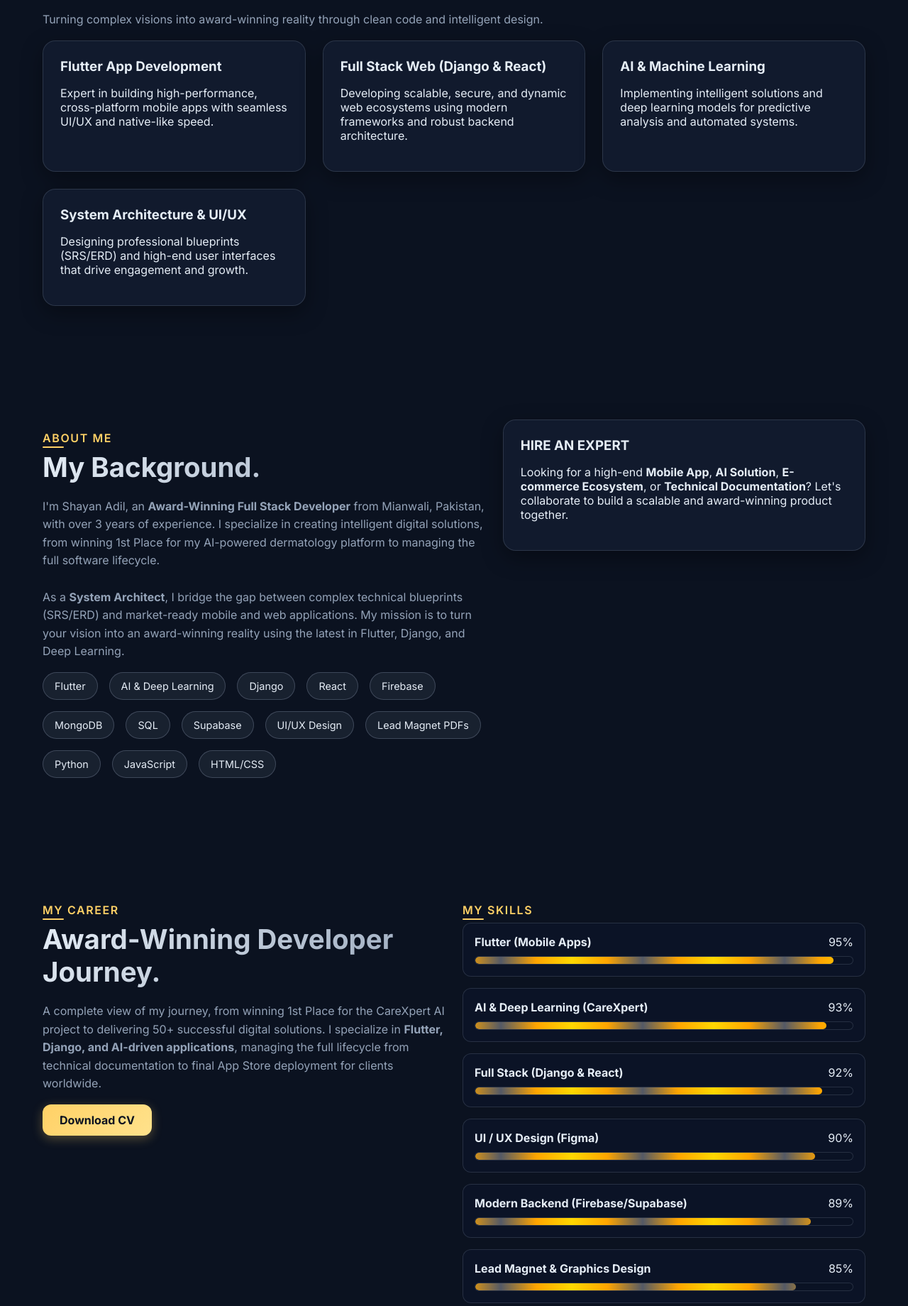
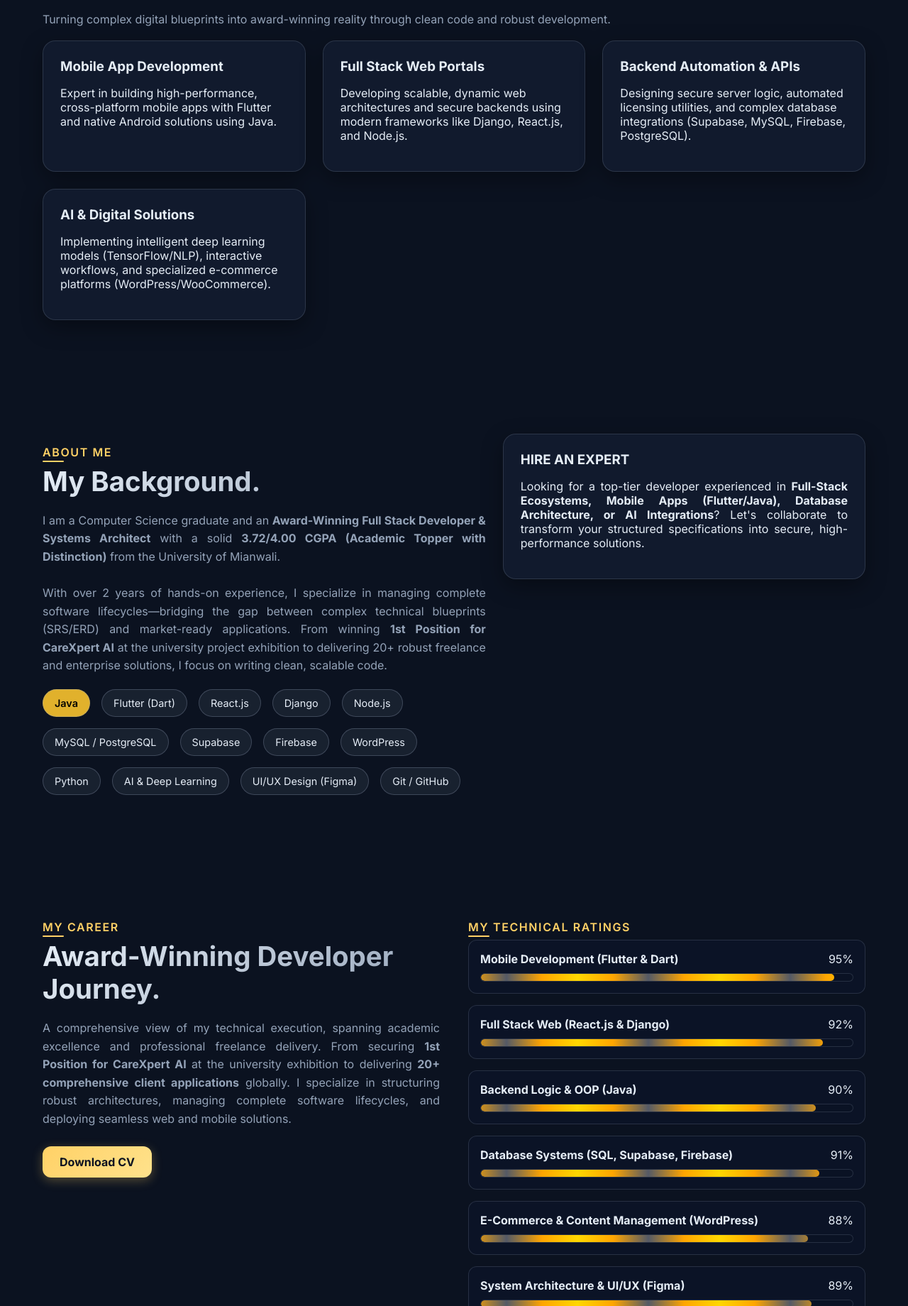
Before and after one commit to ShayanKhan183/ShayanAdil.tech, a plain HTML site: page index.html in a window 1280 px wide. Shown: the part 960-2800 px from the top of the page at 71% size. Drawn offline with Linux system fonts and the light colour scheme.

Commit message:
Add files via upload

```diff
--- a/index.html
+++ b/index.html
@@ -48,9 +48,14 @@
         <span class="badge">I Am</span>
         <h1>SHAYAN ADIL KHAN.</h1>
         <p>
-  Award-Winning <strong>Full Stack Developer & Flutter Specialist</strong> with 3+ years of experience.
-  1st Place Winner for CareXpert AI, delivering modern websites, mobile apps, and intelligent digital solutions
-  from SRS documentation to final deployment.
+
+
+
+Award-Winning <strong>Full Stack Developer & Systems Architect</strong> with 2+ years of experience.
+1st Place Winner for CareXpert AI, delivering modern web portals, cross-platform mobile apps, and intelligent digital solutions from technical blueprints to final deployment.
+
+
+
 </p>
         <div class="cta">
           <a class="btn" href="#portfolio">See Portfolio</a>
@@ -62,11 +67,11 @@
             <div class="lab">Years Of Experience</div>
           </div>
           <div class="stat animate-on-scroll fade-up" style="animation-delay: 0.2s;">
-            <div class="num">20+</div>
+            <div class="num">10+</div>
             <div class="lab">Businesses Served</div>
           </div>
           <div class="stat animate-on-scroll fade-up" style="animation-delay: 0.3s;">
-            <div class="num">50+</div>
+            <div class="num">40+</div>
             <div class="lab">Successful Projects</div>
           </div>
           <div class="stat animate-on-scroll fade-up" style="animation-delay: 0.4s;">
@@ -85,118 +90,111 @@
     <div class="animate-on-scroll fade-up">
       <p class="lead">Services</p>
       <h2 class="title">My Expertise Area.</h2>
-      <p class="sub">Turning complex visions into award-winning reality through clean code and intelligent design.</p>
+      <p class="sub">Turning complex digital blueprints into award-winning reality through clean code and robust development.</p>
     </div>
     <div class="grid">
       <article class="card animate-on-scroll fade-up" style="animation-delay: 0.4s;">
-        <h3>Flutter App Development</h3>
-        <p>Expert in building high-performance, cross-platform mobile apps with seamless UI/UX and native-like speed.</p>
+        <h3>Mobile App Development</h3>
+        <p>Expert in building high-performance, cross-platform mobile apps with Flutter and native Android solutions using Java.</p>
       </article>
       <article class="card animate-on-scroll fade-up" style="animation-delay: 0.5s;">
-        <h3>Full Stack Web (Django & React)</h3>
-        <p>Developing scalable, secure, and dynamic web ecosystems using modern frameworks and robust backend architecture.</p>
+        <h3>Full Stack Web Portals</h3>
+        <p>Developing scalable, dynamic web architectures and secure backends using modern frameworks like Django, React.js, and Node.js.</p>
       </article>
       <article class="card animate-on-scroll fade-up" style="animation-delay: 0.6s;">
-        <h3>AI & Machine Learning</h3>
-        <p>Implementing intelligent solutions and deep learning models for predictive analysis and automated systems.</p>
+        <h3>Backend Automation & APIs</h3>
+        <p>Designing secure server logic, automated licensing utilities, and complex database integrations (Supabase, MySQL, Firebase, PostgreSQL).</p>
       </article>
       <article class="card animate-on-scroll fade-up" style="animation-delay: 0.7s;">
-        <h3>System Architecture & UI/UX</h3>
-        <p>Designing professional blueprints (SRS/ERD) and high-end user interfaces that drive engagement and growth.</p>
+        <h3>AI & Digital Solutions</h3>
+        <p>Implementing intelligent deep learning models (TensorFlow/NLP), interactive workflows, and specialized e-commerce platforms (WordPress/WooCommerce).</p>
       </article>
     </div>
   </div>
 </section>
 <!-- ==================== ABOUT ==================== -->
-
 <section id="about" class="section about">
   <div class="container grid" style="grid-template-columns:1.1fr .9fr; align-items:start">
     <div class="animate-on-scroll fade-left">
       <p class="lead">About Me</p>
       <h2 class="title">My Background.</h2>
-      <p class="sub">
-        I'm Shayan Adil, an <strong>Award-Winning Full Stack Developer</strong> from Mianwali, Pakistan, with over 3 years of experience.
-        I specialize in creating intelligent digital solutions, from winning 1st Place for my AI-powered dermatology platform to managing the full software lifecycle.
+      <p class="sub" style="text-align: justify; line-height: 1.6;">
+        I am a Computer Science graduate and an <strong>Award-Winning Full Stack Developer & Systems Architect</strong> with a solid <strong>3.72/4.00 CGPA (Academic Topper with Distinction)</strong> from the University of Mianwali.
         <br><br>
-        As a <strong>System Architect</strong>, I bridge the gap between complex technical blueprints (SRS/ERD) and market-ready mobile and web applications.
-        My mission is to turn your vision into an award-winning reality using the latest in Flutter, Django, and Deep Learning.
+        With over 2 years of hands-on experience, I specialize in managing complete software lifecycles—bridging the gap between complex technical blueprints (SRS/ERD) and market-ready applications. From winning <strong>1st Position for CareXpert AI</strong> at the university project exhibition to delivering 20+ robust freelance and enterprise solutions, I focus on writing clean, scalable code.
       </p>
 
-      <div class="skills">
-        <span class="chip">Flutter</span>
+      <div class="skills" style="margin-top: 20px;">
+        <span class="chip" style="background: #e1b12c; color: #000; font-weight: 600;">Java</span>
+        <span class="chip">Flutter (Dart)</span>
+        <span class="chip">React.js</span>
+        <span class="chip">Django</span>
+        <span class="chip">Node.js</span>
+        <span class="chip">MySQL / PostgreSQL</span>
+        <span class="chip">Supabase</span>
+        <span class="chip">Firebase</span>
+        <span class="chip">WordPress</span>
+        <span class="chip">Python</span>
         <span class="chip">AI & Deep Learning</span>
-        <span class="chip">Django</span>
-        <span class="chip">React</span>
-        <span class="chip">Firebase</span>
-        <span class="chip">MongoDB</span>
-        <span class="chip">SQL</span>
-        <span class="chip">Supabase</span>
-        <span class="chip">UI/UX Design</span>
-        <span class="chip">Lead Magnet PDFs</span>
-        <span class="chip">Python</span>
-        <span class="chip">JavaScript</span>
-        <span class="chip">HTML/CSS</span>
+        <span class="chip">UI/UX Design (Figma)</span>
+        <span class="chip">Git / GitHub</span>
       </div>
     </div>
 
-    <aside class="card animate-on-scroll fade-right">
+    <aside class="card animate-on-scroll fade-right" style="text-align: justify;">
       <h3>HIRE AN EXPERT</h3>
       <p>
-        Looking for a high-end <strong>Mobile App</strong>, <strong>AI Solution</strong>, <strong>E-commerce Ecosystem</strong>, or <strong>Technical Documentation</strong>?
-        Let's collaborate to build a scalable and award-winning product together.
+        Looking for a top-tier developer experienced in <strong>Full-Stack Ecosystems, Mobile Apps (Flutter/Java), Database Architecture, or AI Integrations</strong>? Let's collaborate to transform your structured specifications into secure, high-performance solutions.
       </p>
     </aside>
   </div>
 </section>
-
 <!-- ==================== CAREER + SKILLS ==================== -->
 <section id="career" class="section">
-  <div class="container grid" style="grid-template-columns:1fr 1fr">
+  <div class="container grid" style="grid-template-columns:1fr 1fr; gap: 40px; align-items: start;">
 
-    <div class="animate-on-scroll fade-left">
+    <div class="animate-on-scroll fade-left" style="text-align: justify;">
       <p class="lead">My Career</p>
-      <h2 class="title">Award-Winning Developer Journey.</h2>
-      <p class="sub">
-        A complete view of my journey, from winning 1st Place for the CareXpert AI project to delivering 50+ successful digital solutions.
-        I specialize in <strong>Flutter, Django, and AI-driven applications</strong>, managing the full lifecycle from technical documentation to final App Store deployment for clients worldwide.
+      <h2 class="title" style="text-align: left;">Award-Winning Developer Journey.</h2>
+      <p class="sub" style="line-height: 1.6; margin-bottom: 25px;">
+        A comprehensive view of my technical execution, spanning academic excellence and professional freelance delivery. From securing <strong>1st Position for CareXpert AI</strong> at the university exhibition to delivering <strong>20+ comprehensive client applications</strong> globally. I specialize in structuring robust architectures, managing complete software lifecycles, and deploying seamless web and mobile solutions.
       </p>
 
-      <a class="btn" href="images/CV.pdf" target="_blank">Download CV</a>
+      <a class="btn" href="images/Shayan Adil Khan CV.pdf" target="_blank">Download CV</a>
     </div>
 
     <div class="animate-on-scroll fade-right">
-      <p class="lead">My Skills</p>
+      <p class="lead">My Technical Ratings</p>
       <div class="bars">
         <div class="bar">
-          <div class="row"><strong>Flutter (Mobile Apps)</strong> <span>95%</span></div>
+          <div class="row"><strong>Mobile Development (Flutter & Dart)</strong> <span>95%</span></div>
           <div class="track"><div class="fill skill-bar" data-width="95%" style="width:0%"></div></div>
         </div>
         <div class="bar">
-          <div class="row"><strong>AI & Deep Learning (CareXpert)</strong> <span>93%</span></div>
-          <div class="track"><div class="fill skill-bar" data-width="93%" style="width:0%"></div></div>
-        </div>
-        <div class="bar">
-          <div class="row"><strong>Full Stack (Django & React)</strong> <span>92%</span></div>
+          <div class="row"><strong>Full Stack Web (React.js & Django)</strong> <span>92%</span></div>
           <div class="track"><div class="fill skill-bar" data-width="92%" style="width:0%"></div></div>
         </div>
         <div class="bar">
-          <div class="row"><strong>UI / UX Design (Figma)</strong> <span>90%</span></div>
+          <div class="row"><strong>Backend Logic & OOP (Java)</strong> <span>90%</span></div>
           <div class="track"><div class="fill skill-bar" data-width="90%" style="width:0%"></div></div>
         </div>
         <div class="bar">
-          <div class="row"><strong>Modern Backend (Firebase/Supabase)</strong> <span>89%</span></div>
-          <div class="track"><div class="fill skill-bar" data-width="89%" style="width:0%"></div></div>
+          <div class="row"><strong>Database Systems (SQL, Supabase, Firebase)</strong> <span>91%</span></div>
+          <div class="track"><div class="fill skill-bar" data-width="91%" style="width:0%"></div></div>
         </div>
         <div class="bar">
-          <div class="row"><strong>Lead Magnet & Graphics Design</strong> <span>85%</span></div>
-          <div class="track"><div class="fill skill-bar" data-width="85%" style="width:0%"></div></div>
+          <div class="row"><strong>E-Commerce & Content Management (WordPress)</strong> <span>88%</span></div>
+          <div class="track"><div class="fill skill-bar" data-width="88%" style="width:0%"></div></div>
+        </div>
+        <div class="bar">
+          <div class="row"><strong>System Architecture & UI/UX (Figma)</strong> <span>89%</span></div>
+          <div class="track"><div class="fill skill-bar" data-width="89%" style="width:0%"></div></div>
         </div>
       </div>
     </div>
 
   </div>
 </section>
-
 <!-- ==================== PORTFOLIO ==================== -->
 <section id="portfolio" class="section portfolio">
   <div class="container">
@@ -209,13 +207,25 @@
     </div>
 
     <div class="grid">
-      <!-- Website Project -->
-      <div class="card project animate-on-scroll fade-up" style="animation-delay: 0.1s;">
+      <div class="card project animate-on-scroll fade-up hover-video-card" style="animation-delay: 0.1s;">
+        <div class="thumb" style="overflow: hidden; position: relative;">
+          <video loop muted playsinline style="width: 100%; height: 100%; object-fit: cover; border-radius: 8px 8px 0 0;">
+            <source src="images/boole_video.mp4" type="video/mp4">
+            Your browser does not support the video tag.
+          </video>
+        </div>
+        <div class="meta" style="text-align: justify;">
+          <strong>Boole Software & Utilities (Java / MySQL)</strong>
+          <p style="font-size: 13px; color: #aaa; margin: 8px 0 15px 0; line-height: 1.4;">
+            Developed custom software utilities for license managers, automated backend API routing, and efficient financial statement parsing algorithms using solid OOP structures. Hover over the card to watch the live dashboard walkthrough.
+          </p>
+          <a class="btn secondary" href="https://github.com/ShayanKhan183/Boole-Software-Automation" target="_blank">See Details</a>
+        </div>
+      </div>
+
+      <div class="card project animate-on-scroll fade-up" style="animation-delay: 0.2s;">
         <div class="thumb">
-
-          <img src="images/website-screenshot.png"
-     alt="Life Nesty Website" loading="lazy">
-
+          <img src="images/website-screenshot.png" alt="Life Nesty Website" loading="lazy">
         </div>
         <div class="meta">
            <strong>Life Nesty - Property Finder Website</strong>
@@ -223,8 +233,7 @@
         </div>
       </div>
 
-      <!-- Flutter App Project -->
-      <div class="card project animate-on-scroll fade-up" style="animation-delay: 0.2s;">
+      <div class="card project animate-on-scroll fade-up" style="animation-delay: 0.3s;">
         <div class="thumb">
           <img src="images/flutter_proejct.png" alt="Flutter Mobile App" loading="lazy">
         </div>
@@ -234,8 +243,7 @@
         </div>
       </div>
 
-      <!-- UI/UX Design Project -->
-      <div class="card project animate-on-scroll fade-up" style="animation-delay: 0.3s;">
+      <div class="card project animate-on-scroll fade-up" style="animation-delay: 0.4s;">
         <div class="thumb">
           <img src="images/uiux_design.png" alt="UI/UX Design Project" loading="lazy">
         </div>
@@ -245,8 +253,7 @@
         </div>
       </div>
 
-      <!-- AI Projects Repository -->
-      <div class="card project animate-on-scroll fade-up" style="animation-delay: 0.4s;">
+      <div class="card project animate-on-scroll fade-up" style="animation-delay: 0.5s;">
         <div class="thumb">
           <img src="images/ai_projects.jpg" alt="AI Projects Showcase" loading="lazy">
         </div>
@@ -258,8 +265,6 @@
     </div>
   </div>
 </section>
-
-
 
 <!-- ==================== WORKSPACE ==================== -->
 <section id="workspace" class="section workspace">
```
Also changed, not shown: script.js (+15 -0 lines).
